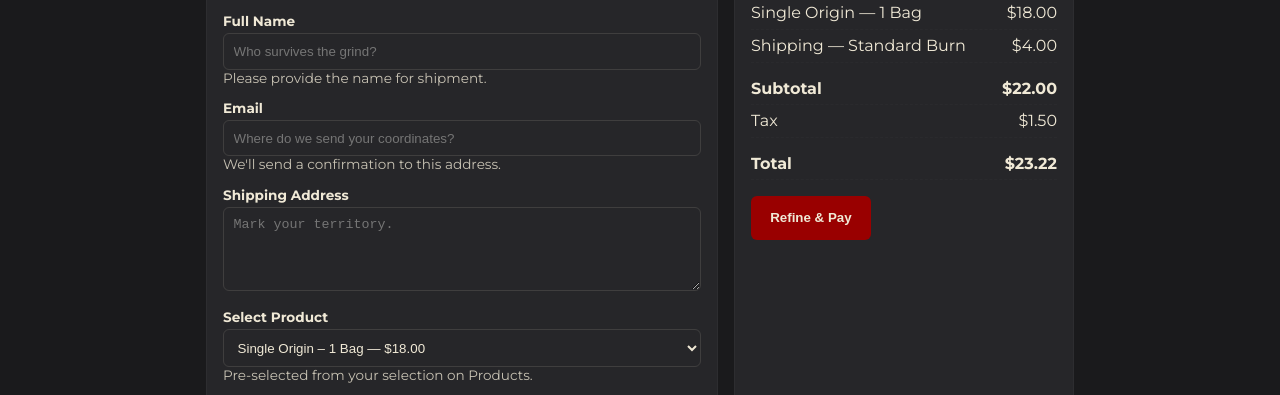
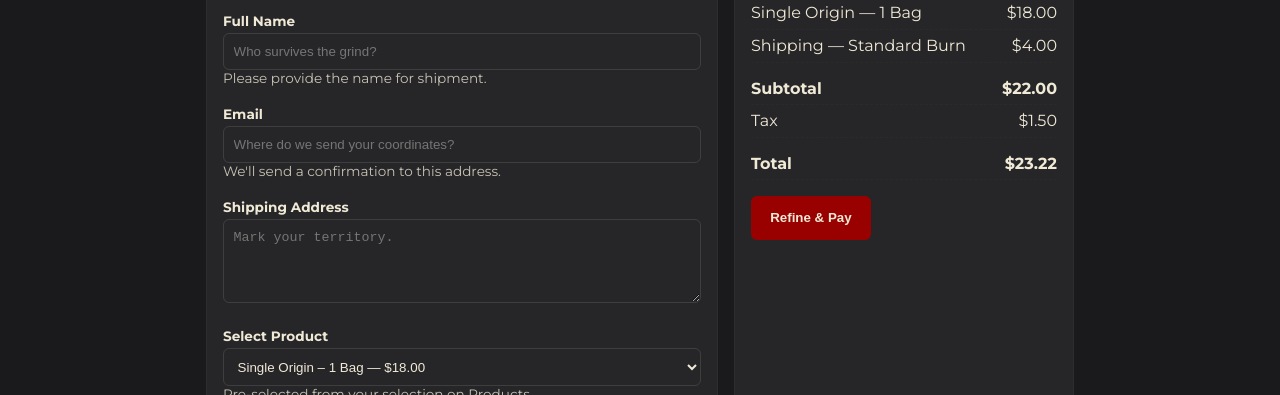
Before and after one commit to susanchapas/burning-brew, a website: page checkout.html in a window 1280 px wide. Shown: the part 326-721 px from the top of the page. Drawn offline with Linux system fonts and the light colour scheme.

Commit message:
style(checkout): increase spacing between text entry boxes for better readability

```diff
--- a/checkout.html
+++ b/checkout.html
@@ -44,7 +44,7 @@
     h1.page-title{font-family:Anton,impact;letter-spacing:2px;color:var(--accent);font-size:1.6rem;margin:.2rem 0}
     .subhead{color:var(--bone);opacity:.9;margin-bottom:1rem}
 
-    form .field{margin-bottom:0.9rem}
+    form .field{margin-bottom:1.3rem}
     label{display:block;font-weight:700;font-size:.85rem;margin-bottom:.25rem}
     input[type="text"],input[type="email"],input[type="number"],textarea,select{width:100%;padding:.6rem;border-radius:6px;background:transparent;border:1px solid rgba(240,233,214,0.12);color:var(--bone);box-sizing:border-box}
     textarea{min-height:84px}
```
